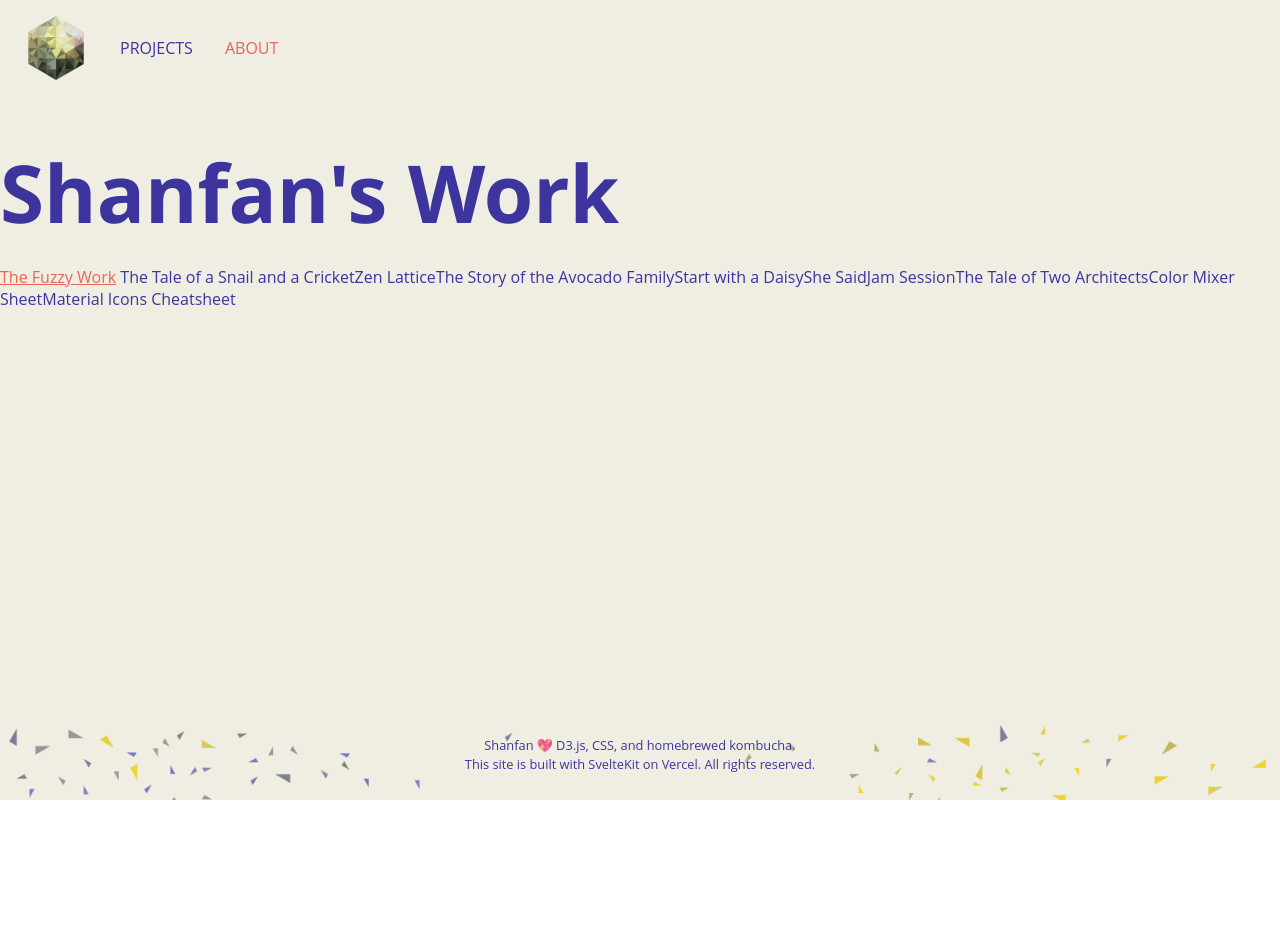
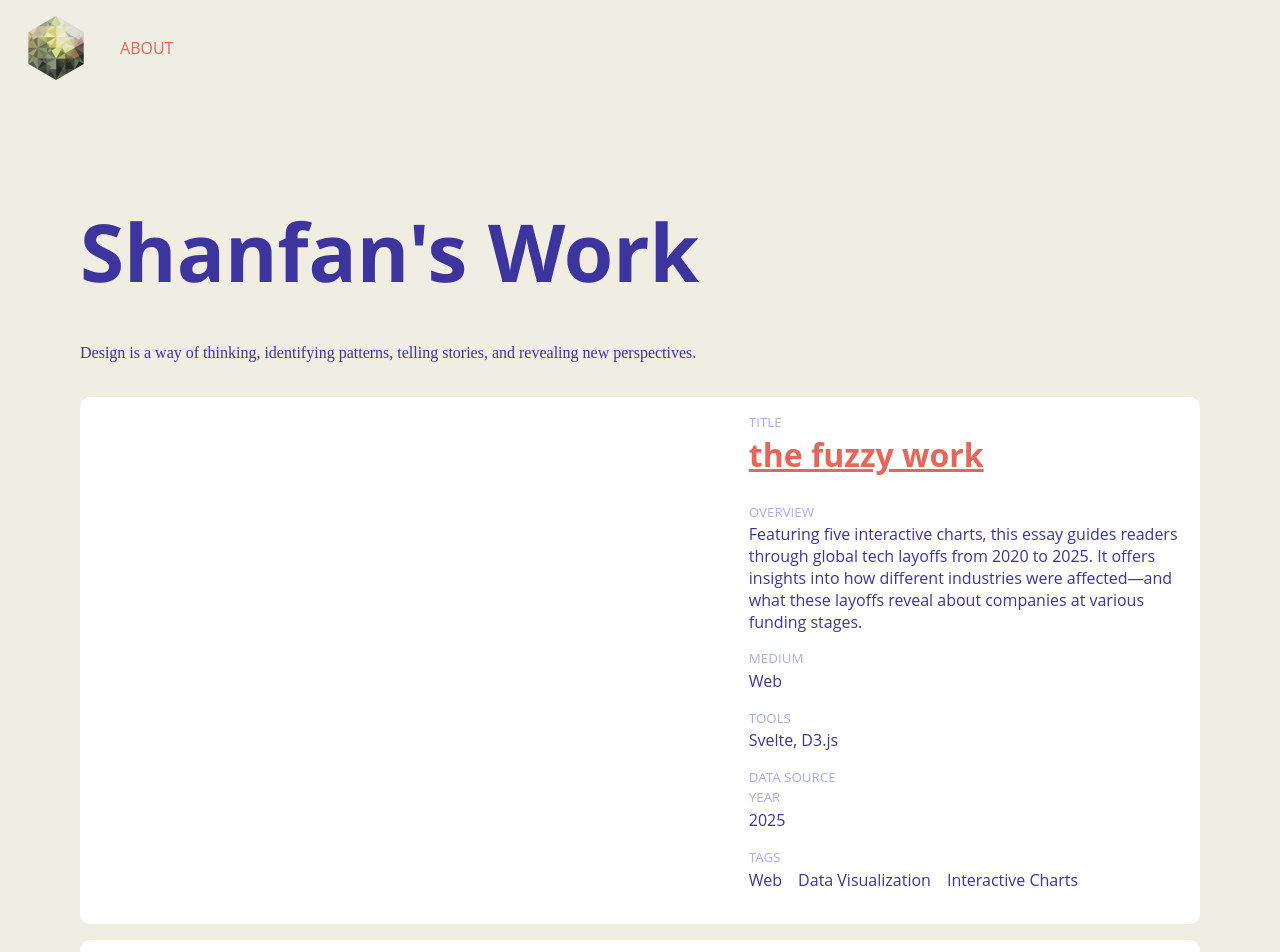
Before and after one commit to Shanfan/shanfanhuang.com, a SvelteKit app: page / in a window 1280 px wide. Shown: the top 952 px of the page. Before the commit the page ends 800 px from the top, so only its background shows below. Built offline with nearby package versions, Linux system fonts and the light colour scheme; a web font is replaced by a local one.

Commit message:
Set up CSS and page layout to show project data

```diff
--- a/src/lib/components/VideoBg.svelte
+++ b/src/lib/components/VideoBg.svelte
@@ -18,6 +18,6 @@
 		height: auto;
 		transform: translate(-50%, -50%);
 		object-fit: cover;
-		z-index: -1;
+		z-index: 0;
 	}
 </style>
--- a/src/lib/data/projects.yaml
+++ b/src/lib/data/projects.yaml
@@ -1,4 +1,23 @@
-- title: The Tale of a Snail and a Cricket
+- title: The Fuzzy Work
+  description: >-
+    Featuring five interactive charts, this essay
+    guides readers through global tech layoffs
+    from 2020 to 2025. It offers insights into
+    how different industries were affected—and
+    what these layoffs reveal about companies
+    at various funding stages.
+  link: /the-fuzzy-work
+  imageUrl: /snail-cricket.jpg
+  year: 2025
+  medium: Web
+  tools: Svelte, D3.js
+  data-source:
+  tags:
+    - Web
+    - Data Visualization
+    - Interactive Charts
+
+- title: The Snail and the Cricket
   description: >-
     An interactive children's book, built with React on Next.js. Combining scroll-based animation with cartoons,
     this storybook has searchable speechbubbles and responsive comic panels.
--- a/src/routes/+layout.svelte
+++ b/src/routes/+layout.svelte
@@ -24,9 +24,7 @@
 					height="auto"
 					title="Shanfan Huang's Personal Website"
 				/>
-				{#if currentRoute === '/'}
-					<p>Projects</p>
-				{:else}
+				{#if currentRoute != '/'}
 					<a href="/">Projects</a>
 				{/if}
 				<a href="/about">About</a>
@@ -87,6 +85,7 @@
 		background-size: cover;
 		font-size: 0.8em;
 		background-image: url('$lib/images/footer_banner.svg');
+		z-index: 1;
 	}
 
 	@media (max-width: 480px) {
--- a/src/routes/+page.svelte
+++ b/src/routes/+page.svelte
@@ -2,7 +2,7 @@
 	//@ts-nocheck
 	let { data } = $props();
 	const projects = data.projectData;
-	console.log(projects);
+	$inspect(projects[0]);
 </script>
 
 <svelte:head>
@@ -14,10 +14,34 @@
 </svelte:head>
 <section>
 	<h1>Shanfan's Work</h1>
-	<div class="container">
-		<a href="/the-fuzzy-work">The Fuzzy Work</a>
+	<p class="cursive">
+		Design is a way of thinking, identifying patterns, telling stories, and revealing new
+		perspectives.
+	</p>
+	<div class="projects-container">
 		{#each projects as p}
-			{p.title}
+			<div class="card">
+				<div class="image"></div>
+				<div class="meta">
+					<p class="label">Title</p>
+					<h2><a href={p.link}>{p.title}</a></h2>
+					<p class="label">Overview</p>
+					<div class="description">{@html p.description}</div>
+					<p class="label">Medium</p>
+					<p>{p.medium}</p>
+					<p class="label">Tools</p>
+					<p>{p.tools}</p>
+					<p class="label">Data Source</p>
+					<p class="label">Year</p>
+					<p>{p.year}</p>
+					<p class="label">Tags</p>
+					<div class="tags">
+						{#each p.tags as tag}
+							<p>{tag}</p>
+						{/each}
+					</div>
+				</div>
+			</div>
 		{/each}
 	</div>
 </section>
@@ -29,5 +53,48 @@
 		flex-direction: column;
 		justify-content: center;
 		margin: 0 auto;
+		padding: 5em;
+	}
+
+	.card {
+		background: white;
+		border-radius: 10px;
+		padding: 1em;
+		margin: 1em 0;
+		display: grid;
+		grid-template-columns: 3fr 2fr;
+	}
+
+	.card h2 {
+		text-transform: lowercase;
+		font-size: 2em;
+		margin-top: 0;
+	}
+
+	.description {
+		margin-bottom: 1em;
+	}
+
+	.label {
+		font-size: smaller;
+		text-transform: uppercase;
+		color: var(--color-lighter-blue);
+		margin: 0;
+	}
+
+	.meta p {
+		margin-top: 0;
+	}
+
+	.tags {
+		display: flex;
+		flex-wrap: wrap;
+		gap: 1em;
+	}
+
+	@media (max-width: 720px) {
+		section {
+			padding: 2em;
+		}
 	}
 </style>
```
